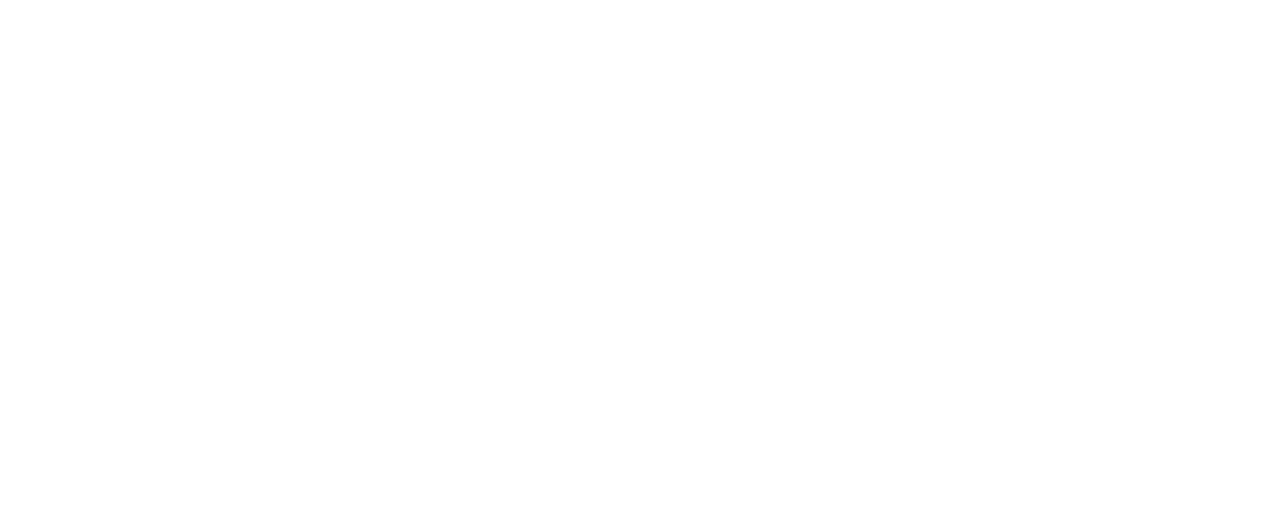
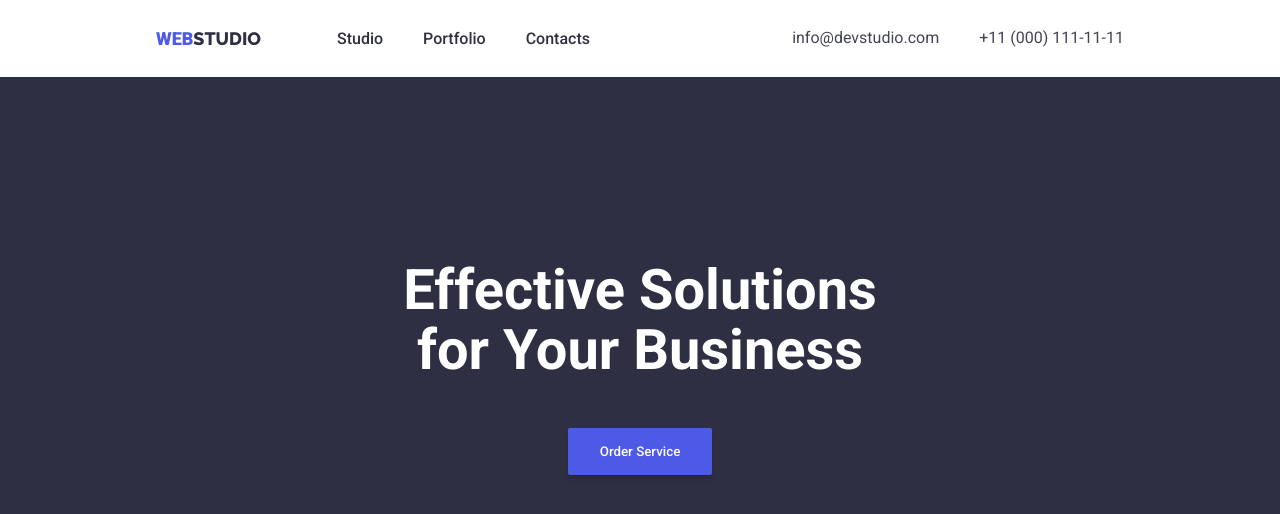
Before and after one commit to kiryshabutor/meteo, a plain HTML site: page index.html in a window 1280 px wide. Shown: the top 514 px of the page. Drawn offline with nearby package versions, Linux system fonts and the light colour scheme.

Commit message:
add header: menu, header__content

```diff
--- a/index.html
+++ b/index.html
@@ -3,9 +3,44 @@
 <head>
     <meta charset="UTF-8">
     <meta name="viewport" content="width=device-width, initial-scale=1.0">
+    <link href="https://fonts.googleapis.com/css2?family=Raleway:ital,wght@0,100..900;1,100..900&family=Roboto:ital,wght@0,100;0,300;0,400;0,500;0,700;0,900;1,100;1,300;1,400;1,500;1,700;1,900&display=swap" rel="stylesheet">
+    <link rel="stylesheet" href="./styles/css/reset.css">
+    <link rel="stylesheet" href="./styles/css/style.css">
     <title>Document</title>
 </head>
 <body>
+    <div class="wrapper">
+        <header class="header">
+            <div class="header__nav">
+                <div class="container header__inner">
+                    <div class="header__menu menu">
+                        <div class="menu__item menu__item--logo"><a class="menu__logo"><span>WEB</span>STUDIO</a></div>
+                        <div class="menu__item"><a class="menu__link">Studio</a></div>
+                        <div class="menu__item"><a class="menu__link">Portfolio</a></div>
+                        <div class="menu__item"><a class="menu__link">Contacts</a></div>
+                    </div>
+                    <div class="header__contacts contacts">
+                        <div class="contacts__item"><a href="mailto:info@devstudio.com" class="contacts__link">info@devstudio.com</a></div>
+                        <div class="contacts__item"><a href="tel:110001111111" class="contacts__link">+11 (000) 111-11-11</a></div>
+                    </div>
+                </div>
+            </div>
+            <div class="header__box">
+                <div class="container">
+                    <div class="header__content">
+                        <div class="header__title">Effective Solutions<br>for Your Business</div>
+                        <button class="header__button">Order Service</button>
+                    </div>
+                </div>
+            </div>
+        </header>
+    </div>
 
+
+
+
+
+    <script src="https://ajax.googleapis.com/ajax/libs/jquery/3.7.1/jquery.min.js"></script>
+    <script src="./scripts/script.js"></script>
 </body>
 </html>
--- a/styles/scss/style.scss
+++ b/styles/scss/style.scss
@@ -0,0 +1,138 @@
+*{
+    font-family: Roboto;
+    font-weight: 500;
+    color: #2E2F42;
+    transition: all .5s;
+}
+
+.container{
+    max-width: 1440px;
+    padding: 0 156px;
+    margin: 0 auto;
+}
+
+.header{
+
+    &__nav{
+        position: fixed;
+        background-color: white;
+        width: 100%;
+    }
+
+    &__inner{
+        display: flex;
+        justify-content: space-between;
+        padding-top: 26px;
+        padding-bottom: 26px;
+    }
+
+    &__box{
+        background-color: #2E2F42;
+        padding: 260px 0 188px;
+        height: 20000px;
+    }
+
+    &__content{
+        display: flex;
+        flex-direction: column;
+        align-items: center;
+    }
+
+    &__title{
+        font-family: roboto;
+        font-weight: 700;
+        font-size: 56px;
+        line-height: 60px;
+        letter-spacing: 2%;
+        color: #ffffff;
+        margin-bottom: 48px;
+        text-align: center;
+    }
+
+    &__button{
+        padding: 16px 32px;
+        background-color: rgba(77, 90, 229, 1);
+        border-radius: 2px;
+        color: #ffffff;
+        box-shadow: 0px 4px 4px rgba(0, 0, 0, 0.15);
+        &:hover{
+            background-color: rgba(77, 90, 229, 0.7);
+            transform: scale(1.15);
+        }
+    }
+}
+
+.menu{
+    display: flex;
+    align-items: center;
+
+    &__logo{
+        &>span{
+            color: #4D5AE5;
+            font-weight: 800;
+        }
+        font-family: Raleway;
+        font-weight: 800;
+        font-size: 18px;
+        line-height: 23px;
+        letter-spacing: 3%;
+    }
+
+    &__link{
+        font-family: roboto;
+        font-weight: 500;
+        font-size: 16px;
+        line-height: 24px;
+        letter-spacing: 2%;
+
+        border-bottom: 1px solid #ffffff;;
+
+        &:hover{
+
+            border-bottom: 1px solid #2E2F42;;
+        }
+    }
+
+    &__item{
+
+        &:hover{
+            cursor: pointer;
+            transform: scale(1.15);
+        }
+
+        &:not(:last-child){
+            margin-right: 40px;
+        }
+
+        &--logo{
+            margin-right: 76px !important;
+        }
+
+    }
+
+}
+
+.contacts{
+    display: flex;
+    align-items: center;
+    &__item{
+        border-bottom: 1px solid #ffffff;;
+        &:not(:last-child){
+            margin-right: 40px;
+        }
+        &:hover{
+            cursor: pointer;
+            transform: scale(1.05);
+            border-bottom: 1px solid #434455;
+        }
+    }
+
+    &__link{
+        font-family: roboto;
+        font-weight: 400;
+        font-size: 16px;
+        line-height: 24px;
+        letter-spacing: 2%;
+        color: #434455;
+    }
+}
```
Also changed, not shown: styles/css/reset.css (added), styles/css/style.css, 1 other file.
